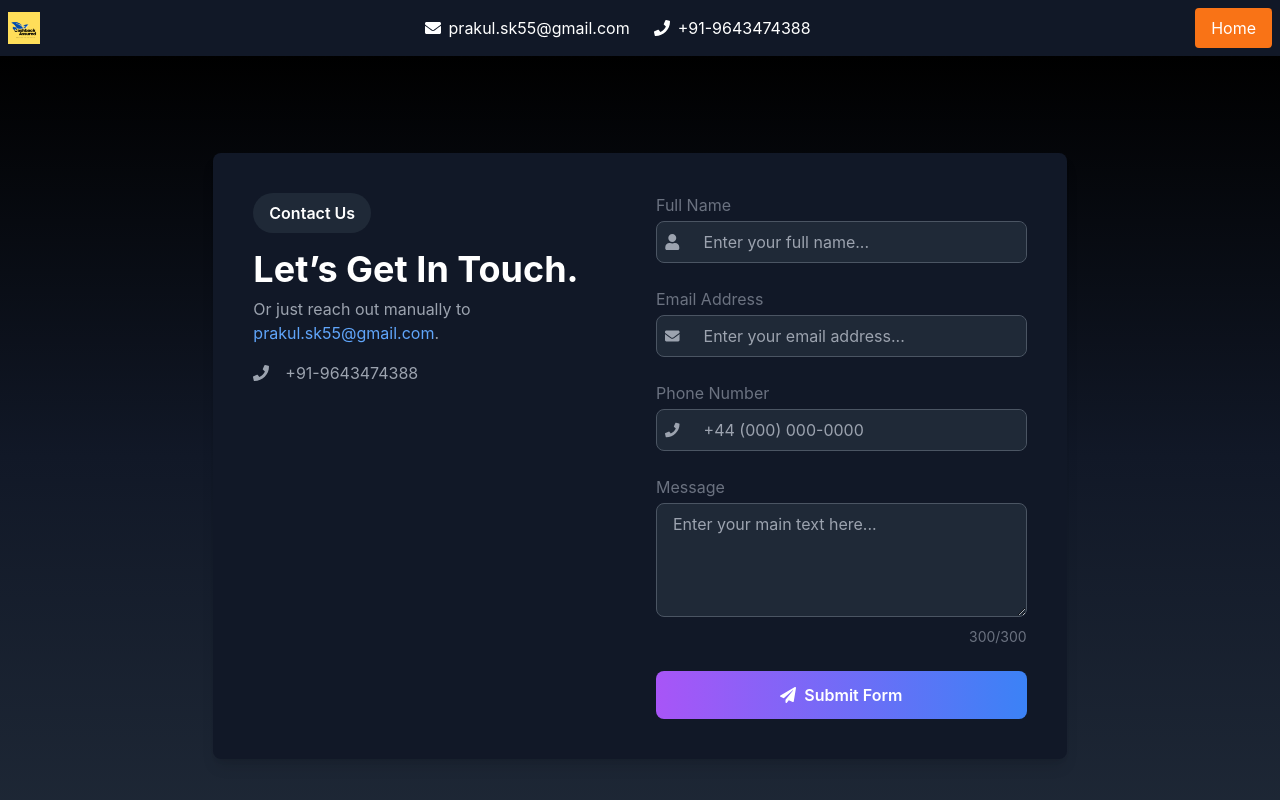
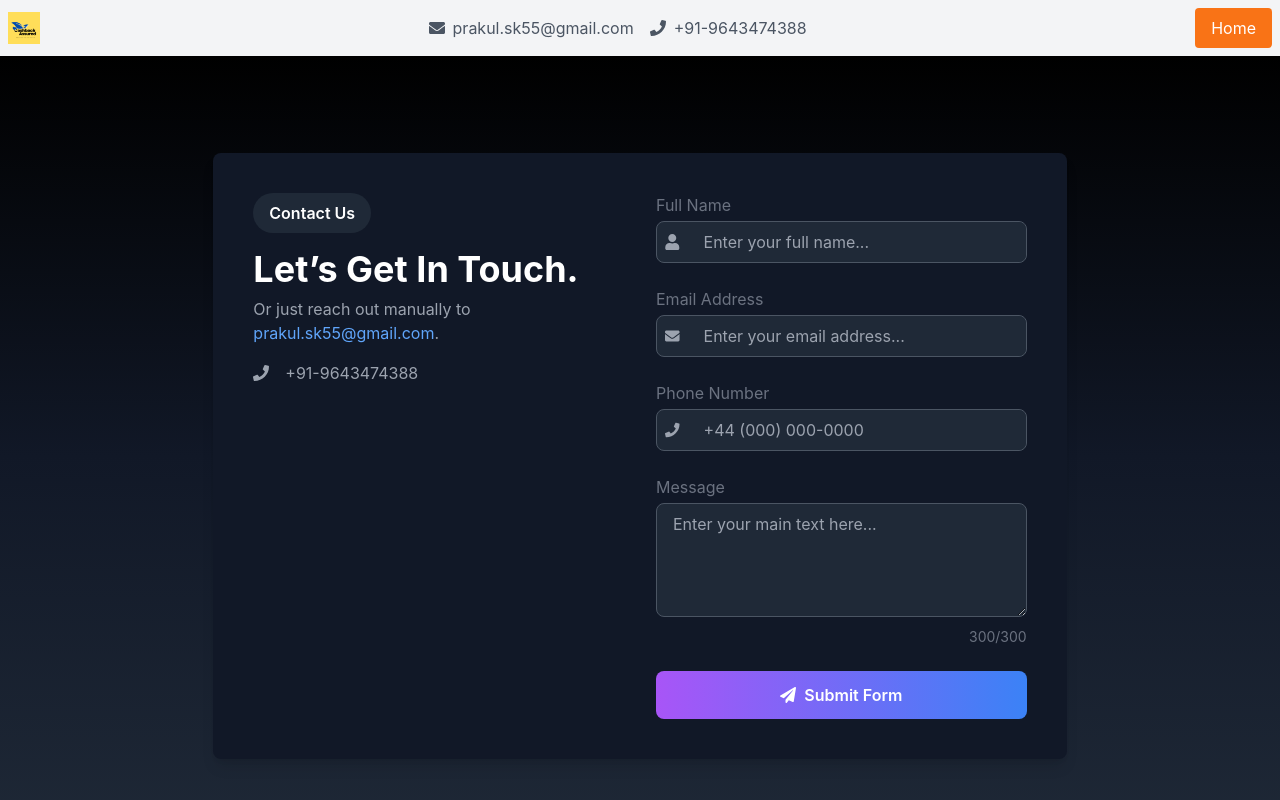
Before and after one commit to Ankit-Coder-latehar/project-4, a React (Create React App) app: page /contact in a window 1280 px wide. Shown: the top 800 px of the page. Built offline with nearby package versions, Linux system fonts and the light colour scheme.

Commit message:
my changes

```diff
--- a/src/components/ContactHeader.jsx
+++ b/src/components/ContactHeader.jsx
@@ -1,24 +1,29 @@
 import React from 'react';
 import { FaPhone, FaEnvelope } from 'react-icons/fa';
 
-function ContactHeader() {
+function ContentHeader() {
   return (
-    <header className="flex justify-between items-center p-2 bg-gray-900">
+    <header className="flex justify-between items-center p-2 bg-gray-100">
       <div className="flex items-center space-x-4">
         <img src="/Blue Black White Simple Illustration Insurance Company Logo.png" alt="Qikbuk Logo" className="h-8" />
       </div>
       <nav className="flex space-x-6 text-center">
-      <a href="mailto:info@qikbuk.com" className="flex items-center hover:text-gray-900 text-white">
+        {/* Adding email and phone icons */}
+        <div className="flex items-center space-x-4 text-gray-600 hidden md:flex">
+          <a href="mailto:info@qikbuk.com" className="flex items-center hover:text-gray-900">
             <FaEnvelope className="mr-2" />
             prakul.sk55@gmail.com
           </a>
-          <a href="tel:+1234567890" className="flex items-center hover:text-gray-900 text-white" >
+          <a href="tel:+1234567890" className="flex items-center hover:text-gray-900">
             <FaPhone className="mr-2" /> +91-9643474388
           </a>
+        </div>
       </nav>
-      <a href="/"><button className="bg-orange-500 text-white px-4 py-2 rounded">Home</button></a>
+      <a href="/">
+        <button className="bg-orange-500 text-white px-4 py-2 rounded">Home</button>
+      </a>
     </header>
   );
 }
 
-export default ContactHeader;
+export default ContentHeader;
```
